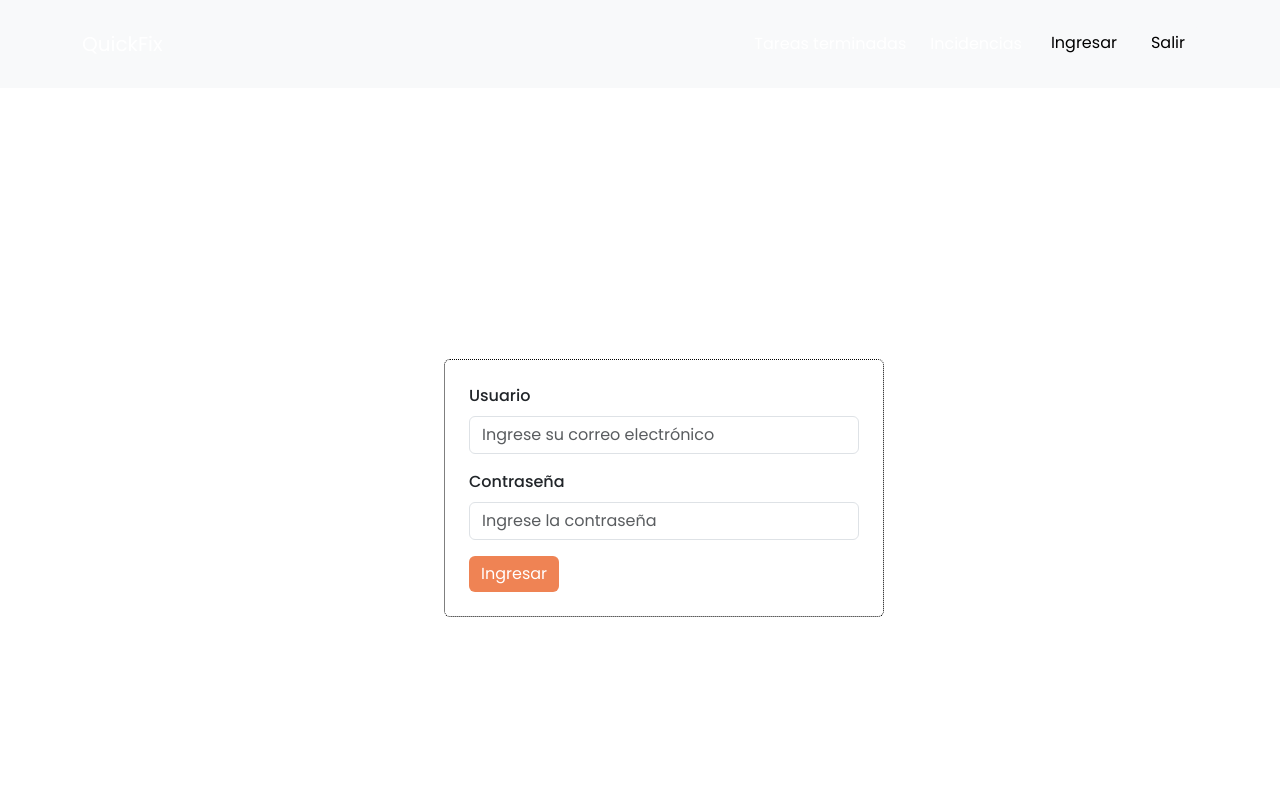
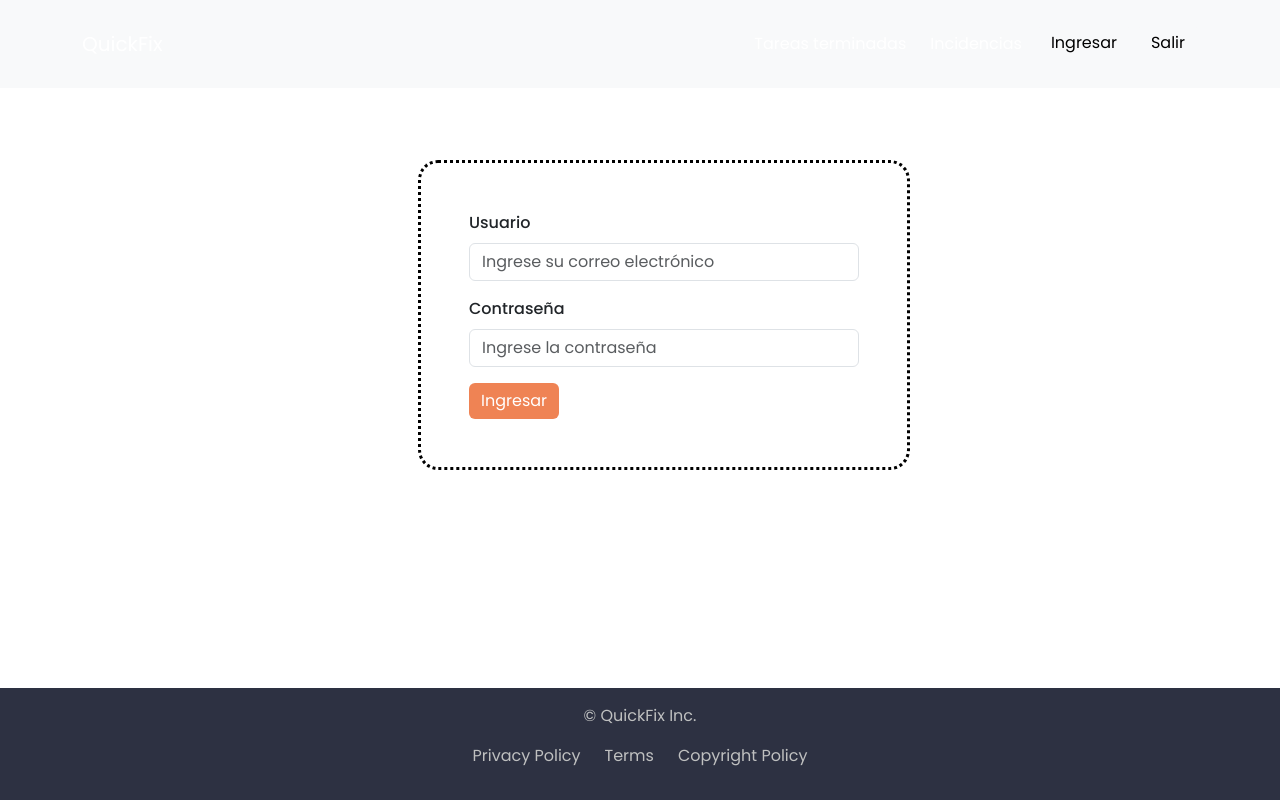
Before and after one commit to FlorGarciaG/Workflow, a Next.js app in the folder workflow/: page /pages/login in a window 1280 px wide. Shown: the top 800 px of the page. Built offline with nearby package versions, Linux system fonts and the light colour scheme.

Commit message:
login actualizacion

```diff
--- a/workflow/src/app/components/LoginForm/loginform.jsx
+++ b/workflow/src/app/components/LoginForm/loginform.jsx
@@ -1,7 +1,7 @@
 "use client";
 import React, { useEffect } from "react";
 import { useForm } from "react-hook-form";
-import { Form, Button } from "react-bootstrap";
+import { Form, Button, Container } from "react-bootstrap";
 import styles from "./page.module.css";
 
 function LoginForm() {
@@ -17,7 +17,8 @@ function LoginForm() {
 
     return (
         <>
-            <Form >
+
+            <Form>
             <div className="mb-3">
                 <Form.Label className={`${styles.label}`}>Usuario</Form.Label>
                 <Form.Control
--- a/workflow/src/app/pages/login/page.jsx
+++ b/workflow/src/app/pages/login/page.jsx
@@ -7,14 +7,14 @@ import { Row, Col, Container } from "react-bootstrap";
 function Login() {
     return (
         <>
-            <Container className="d-flex justify-content-center align-items-center min-vh-100">
-                <Row>
-                    <Col md={24} className="m-4">
-                        <div className={`rounded p-4 ${styles.formlogin}`}>
+            <Container className="d-flex justify-content-center align-items-center">
+                <div className="p-5">
+                    <Col md={12} className="m-4">
+                        <div className={` p-5 ${styles.formlogin}`}>
                             <LoginForm />
                         </div>
                     </Col>
-                </Row>
+                </div>
             </Container>
         </>
     )
--- a/workflow/src/app/pages/login/page.module.css
+++ b/workflow/src/app/pages/login/page.module.css
@@ -1,3 +1,4 @@
 .formlogin{
-    border: 1px dotted black;
+    border: 3px dotted #000;
+    border-radius: 20px;
 }
```
Lines whose indentation alone changed are shown as unchanged.
